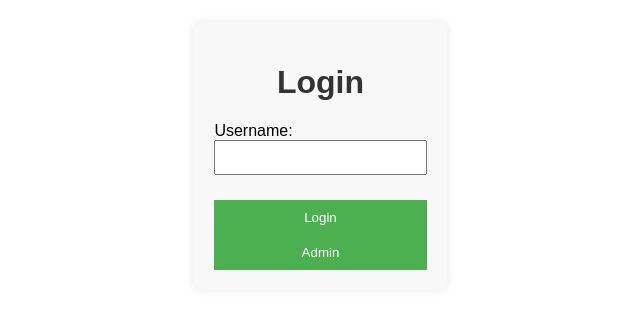
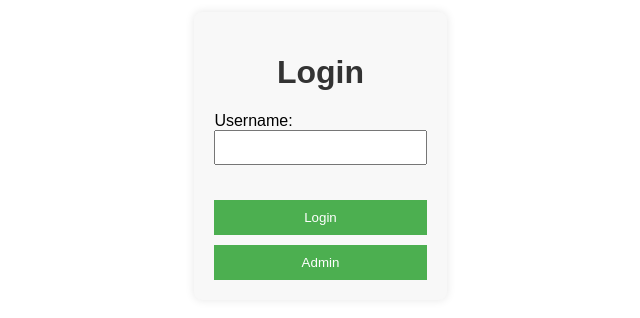
Before and after one commit to Ashii1/squizz, a React (Create React App) app: page / in a window 1280 px wide. Shown: the part 244-562 px from the top of the page, without its empty margins (288-928 px from the left). Built offline with nearby package versions, Linux system fonts and the light colour scheme.

Commit message:
Update App.css

```diff
--- a/src/App.css
+++ b/src/App.css
@@ -42,6 +42,9 @@ body {
   padding: 8px;
   margin-bottom: 15px;
   box-sizing: border-box;
+}
+button {
+  margin-top: 10px;
 }
 
 .login-container button,
```
